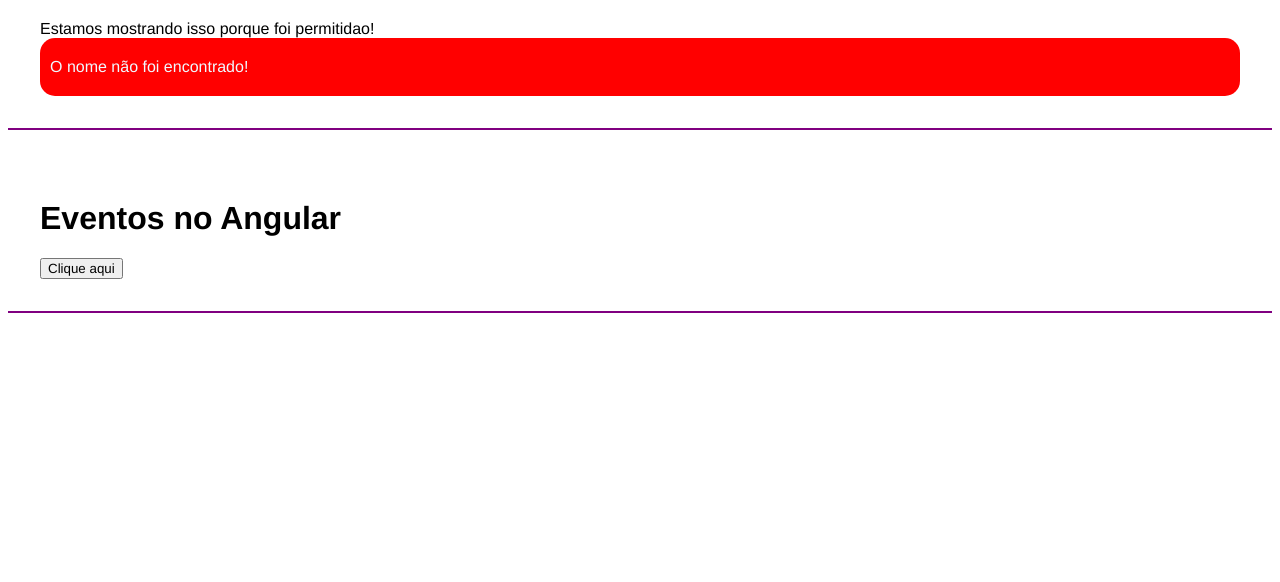
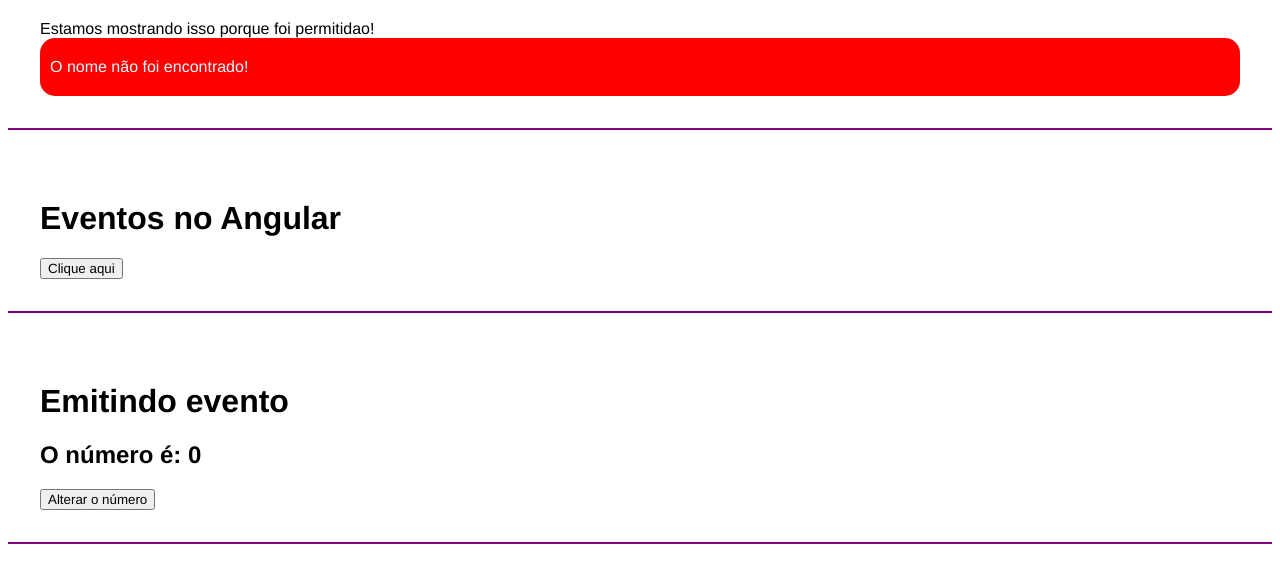
Before and after one commit to Christian-Lopes/bootcamps-DIO, an Angular app in the folder bootcamp-santander-fullstack-2022/2 - angular/001- angula-13/curso-angular/: page / in a window 1280 px wide. Shown: the part 1009-1591 px from the top of the page. Built offline with nearby package versions, Linux system fonts and the light colour scheme.

Commit message:
Emitindo eventos

```diff
--- a/bootcamp-santander-fullstack-2022/2 - angular/001- angula-13/curso-angular/src/app/app.component.html
+++ b/bootcamp-santander-fullstack-2022/2 - angular/001- angula-13/curso-angular/src/app/app.component.html
@@ -4,3 +4,4 @@
 <app-directives></app-directives>
 <app-if-render></app-if-render>
 <app-eventos></app-eventos>
+<app-emitter></app-emitter>
--- a/bootcamp-santander-fullstack-2022/2 - angular/001- angula-13/curso-angular/src/app/app.module.ts
+++ b/bootcamp-santander-fullstack-2022/2 - angular/001- angula-13/curso-angular/src/app/app.module.ts
@@ -8,6 +8,8 @@
 import { DirectivesComponent } from './components/directives/directives.component';
 import { IfRenderComponent } from './components/if-render/if-render.component';
 import { EventosComponent } from './components/eventos/eventos.component';
+import { EmitterComponent } from './components/emitter/emitter.component';
+import { ChangeNumberComponent } from './components/change-number/change-number.component';
 
 @NgModule({
   declarations: [
@@ -16,7 +18,9 @@
     ParentDataComponent,
     DirectivesComponent,
     IfRenderComponent,
-    EventosComponent
+    EventosComponent,
+    EmitterComponent,
+    ChangeNumberComponent
   ],
   imports: [
     BrowserModule,
--- /dev/null
+++ b/bootcamp-santander-fullstack-2022/2 - angular/001- angula-13/curso-angular/src/app/components/change-number/change-number.component.html
@@ -0,0 +1 @@
+<button (click)="handleClick()">Alterar o número</button>
--- /dev/null
+++ b/bootcamp-santander-fullstack-2022/2 - angular/001- angula-13/curso-angular/src/app/components/change-number/change-number.component.ts
@@ -0,0 +1,17 @@
+import { Component, OnInit, Output, EventEmitter } from '@angular/core';
+
+@Component({
+  selector: 'app-change-number',
+  templateUrl: './change-number.component.html',
+  styleUrls: ['./change-number.component.css'],
+})
+export class ChangeNumberComponent implements OnInit {
+  @Output() changeNumber: EventEmitter<any> = new EventEmitter();
+  constructor() {}
+
+  ngOnInit(): void {}
+
+  handleClick() {
+    this.changeNumber.emit();
+  }
+}
--- /dev/null
+++ b/bootcamp-santander-fullstack-2022/2 - angular/001- angula-13/curso-angular/src/app/components/emitter/emitter.component.html
@@ -0,0 +1,5 @@
+<div class="class">
+  <h1>Emitindo evento</h1>
+  <h2>O número é: {{ myNumber }} </h2>
+  <app-change-number (changeNumber)="onChangeNumber()"></app-change-number>
+</div>
--- /dev/null
+++ b/bootcamp-santander-fullstack-2022/2 - angular/001- angula-13/curso-angular/src/app/components/emitter/emitter.component.ts
@@ -0,0 +1,19 @@
+import { Component, OnInit } from '@angular/core';
+
+@Component({
+  selector: 'app-emitter',
+  templateUrl: './emitter.component.html',
+  styleUrls: ['./emitter.component.css']
+})
+export class EmitterComponent implements OnInit {
+  myNumber: number = 0;
+
+  constructor() { }
+
+  ngOnInit(): void {
+  }
+
+  onChangeNumber(){
+    this.myNumber = Math.floor(Math.random() * 10);
+  }
+}
```
Also changed, not shown: bootcamp-santander-fullstack-2022/2 - angular/001- angula-13/curso-angular/src/app/components/change-number/change-number.component.css (added), bootcamp-santander-fullstack-2022/2 - angular/001- angula-13/curso-angular/src/app/components/emitter/emitter.component.css (added), 2 other files (tests, documents, lock files or other folders).
